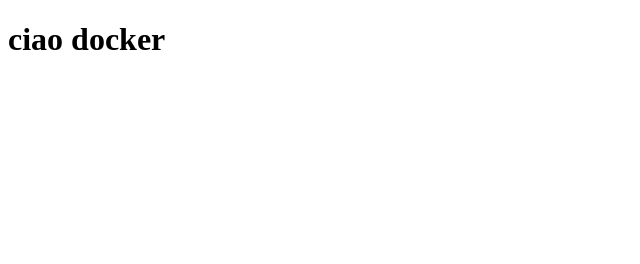
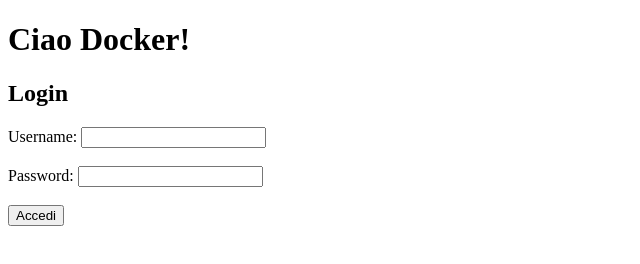
Before and after one commit to meriem718/docker-webserver, a plain HTML site: page index.html in a window 1280 px wide. Shown: the whole page, without its empty margins (0-640 px from the left). Drawn offline with Linux system fonts and the light colour scheme.

Commit message:
add dynamic login form

```diff
--- a/index.html
+++ b/index.html
@@ -5,8 +5,39 @@
     <meta name="viewport" content="width=device-width, initial-scale=1.0">
     <title>Docker</title>
 </head>
+
 <body>
-    <h1> ciao docker</h1>
+
+    <h1>Ciao Docker!</h1>
+
+    <h2>Login</h2>
+
+    <form id="loginForm">
+        <label for="username">Username:</label>
+        <input type="text" id="username" required>
+
+        <br><br>
+
+        <label for="password">Password:</label>
+        <input type="password" id="password" required>
+
+        <br><br>
+
+        <button type="submit">Accedi</button>
+    </form>
+
+    <p id="messaggio"></p>
+
+    <script>
+        document.getElementById("loginForm").addEventListener("submit", function(event) {
+            event.preventDefault();
+
+            const username = document.getElementById("username").value;
+
+            document.getElementById("messaggio").textContent =
+                "Benvenuto " + username + "!";
+        });
+    </script>
 
 </body>
 </html>
```
